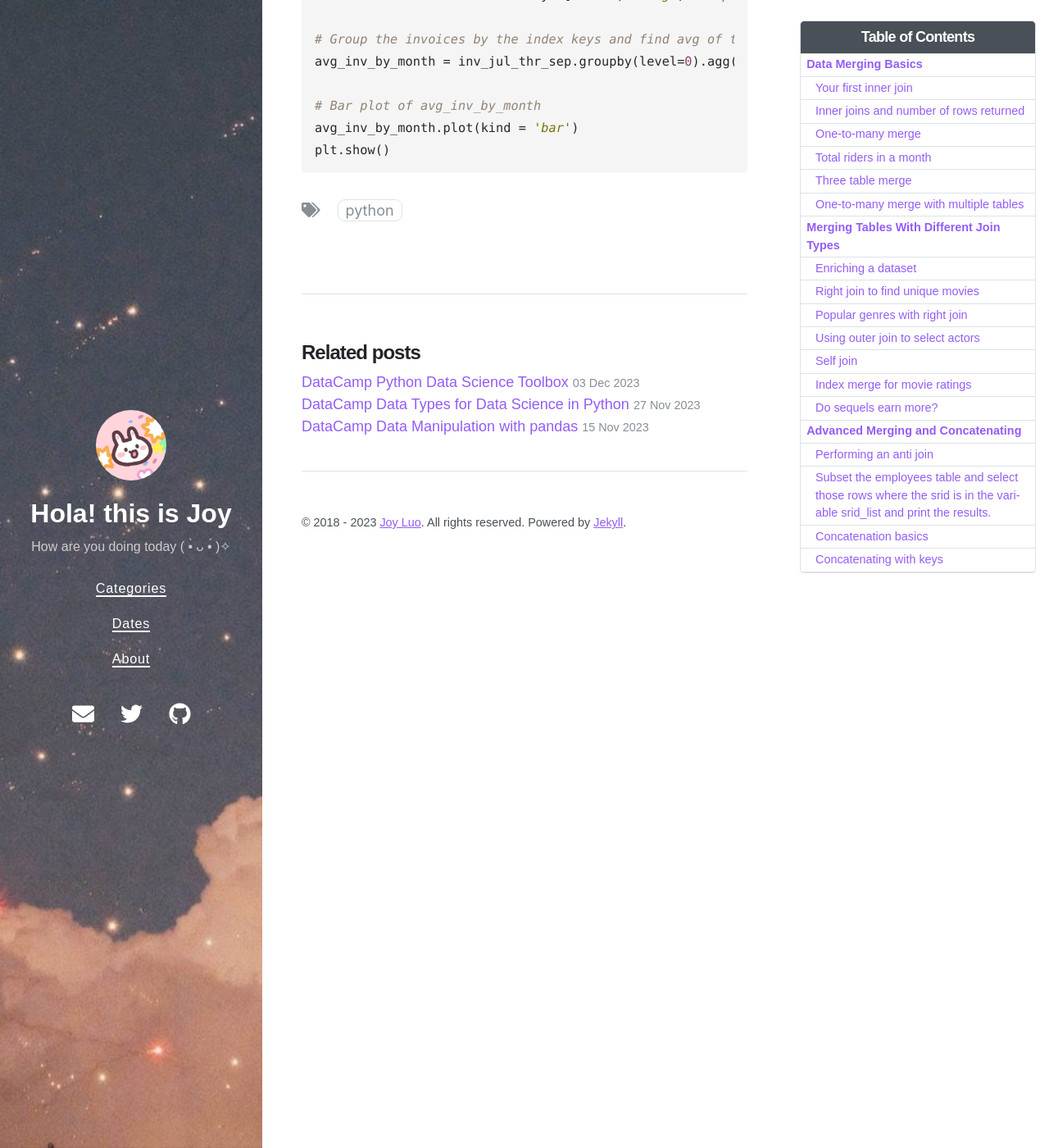
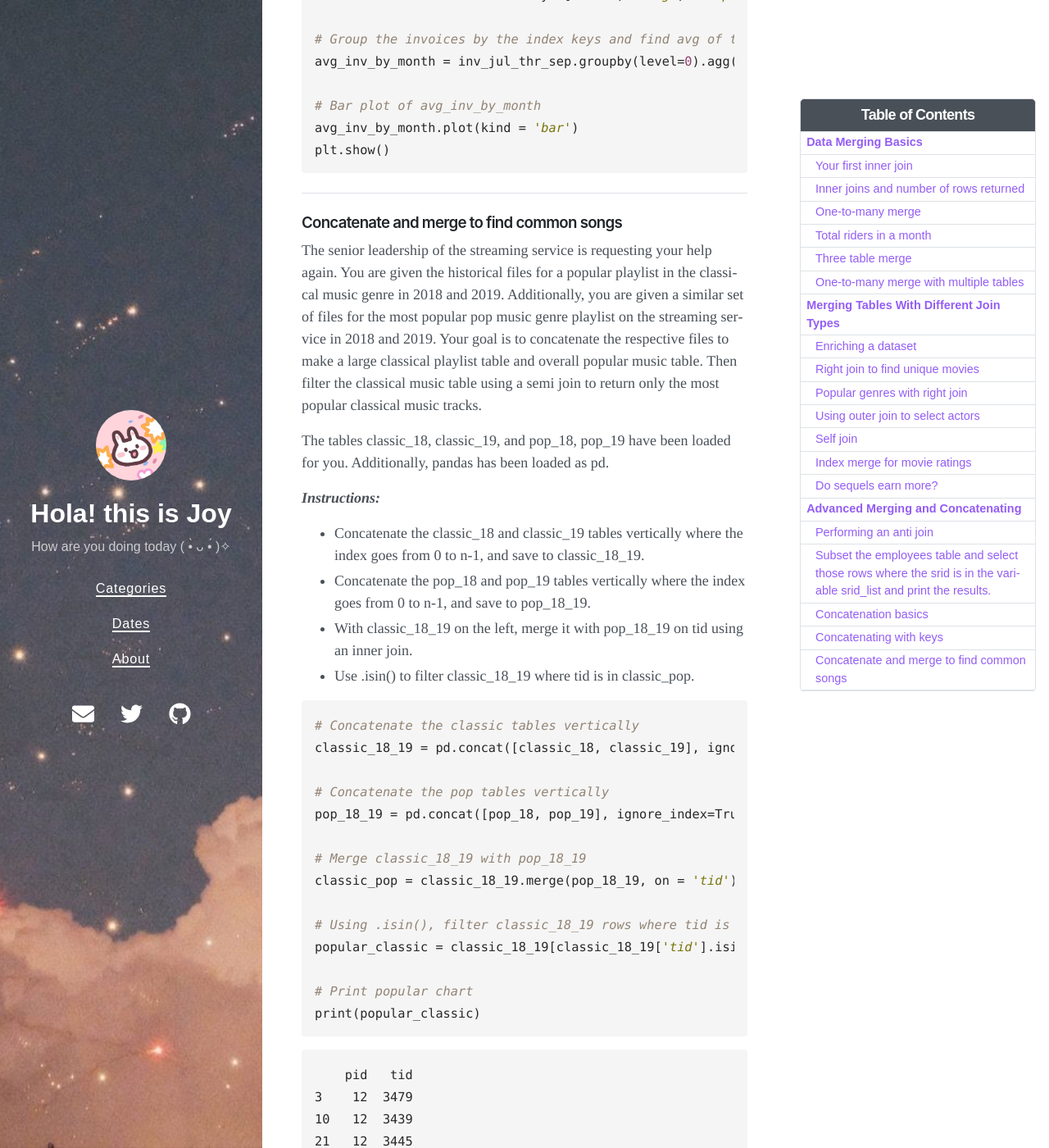
Before and after one commit to Joy3Luo/mathnotes, a Jekyll site: the page built from _posts/2023-12-04-DataCampJoiningData.md, in a window 1280 px wide and 1400 px high, scrolled down 22904 px. Shown: the whole window at 82% size. Built offline with Jekyll 4.4.1, drawn with Linux system fonts in a browser that asks for light colours; nearby versions of some CDN libraries; some of the changed text lies outside the part shown.

Commit message:
Update 2023-12-04-DataCampJoiningData.md

````diff
--- a/_posts/2023-12-04-DataCampJoiningData.md
+++ b/_posts/2023-12-04-DataCampJoiningData.md
@@ -717,3 +717,42 @@ avg_inv_by_month = inv_jul_thr_sep.groupby(level=0).agg({'total':'mean'})
 avg_inv_by_month.plot(kind = 'bar')
 plt.show()
 ```
+---
+### Concatenate and merge to find common songs
+
+The senior leadership of the streaming service is requesting your help again. You are given the historical files for a popular playlist in the classical music genre in 2018 and 2019. Additionally, you are given a similar set of files for the most popular pop music genre playlist on the streaming service in 2018 and 2019. Your goal is to concatenate the respective files to make a large classical playlist table and overall popular music table. Then filter the classical music table using a semi join to return only the most popular classical music tracks.
+
+The tables classic_18, classic_19, and pop_18, pop_19 have been loaded for you. Additionally, pandas has been loaded as pd.
+
+**_Instructions:_**
+* Concatenate the classic_18 and classic_19 tables vertically where the index goes from 0 to n-1, and save to classic_18_19.
+* Concatenate the pop_18 and pop_19 tables vertically where the index goes from 0 to n-1, and save to pop_18_19.
+* With classic_18_19 on the left, merge it with pop_18_19 on tid using an inner join.
+* Use .isin() to filter classic_18_19 where tid is in classic_pop.
+
+```py
+# Concatenate the classic tables vertically
+classic_18_19 = pd.concat([classic_18, classic_19], ignore_index=True)
+
+# Concatenate the pop tables vertically
+pop_18_19 = pd.concat([pop_18, pop_19], ignore_index=True)
+
+# Merge classic_18_19 with pop_18_19
+classic_pop = classic_18_19.merge(pop_18_19, on = 'tid')
+
+# Using .isin(), filter classic_18_19 rows where tid is in classic_pop
+popular_classic = classic_18_19[classic_18_19['tid'].isin(classic_pop['tid'])]
+
+# Print popular chart
+print(popular_classic)
+```
+
+```
+    pid   tid
+3    12  3479
+10   12  3439
+21   12  3445
+23   12  3449
+48   12  3437
+50   12  3435
+```
````
